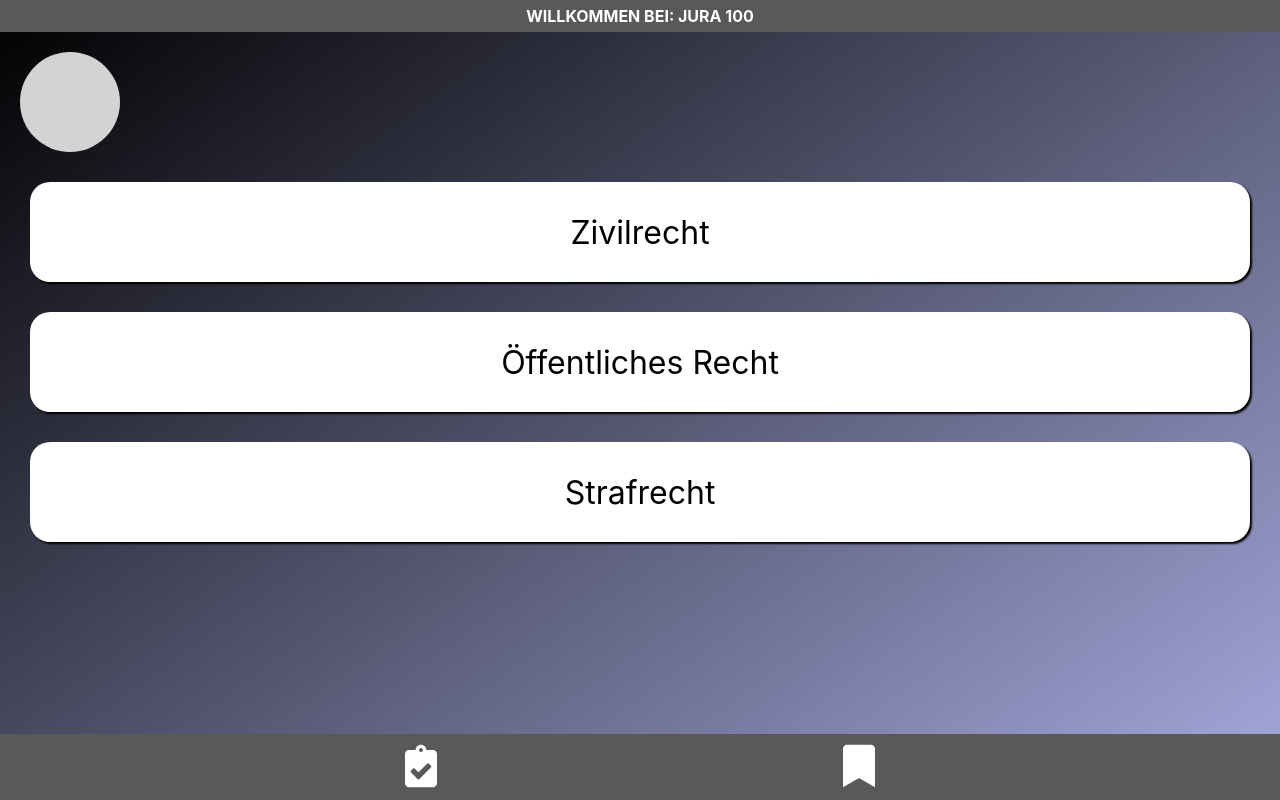
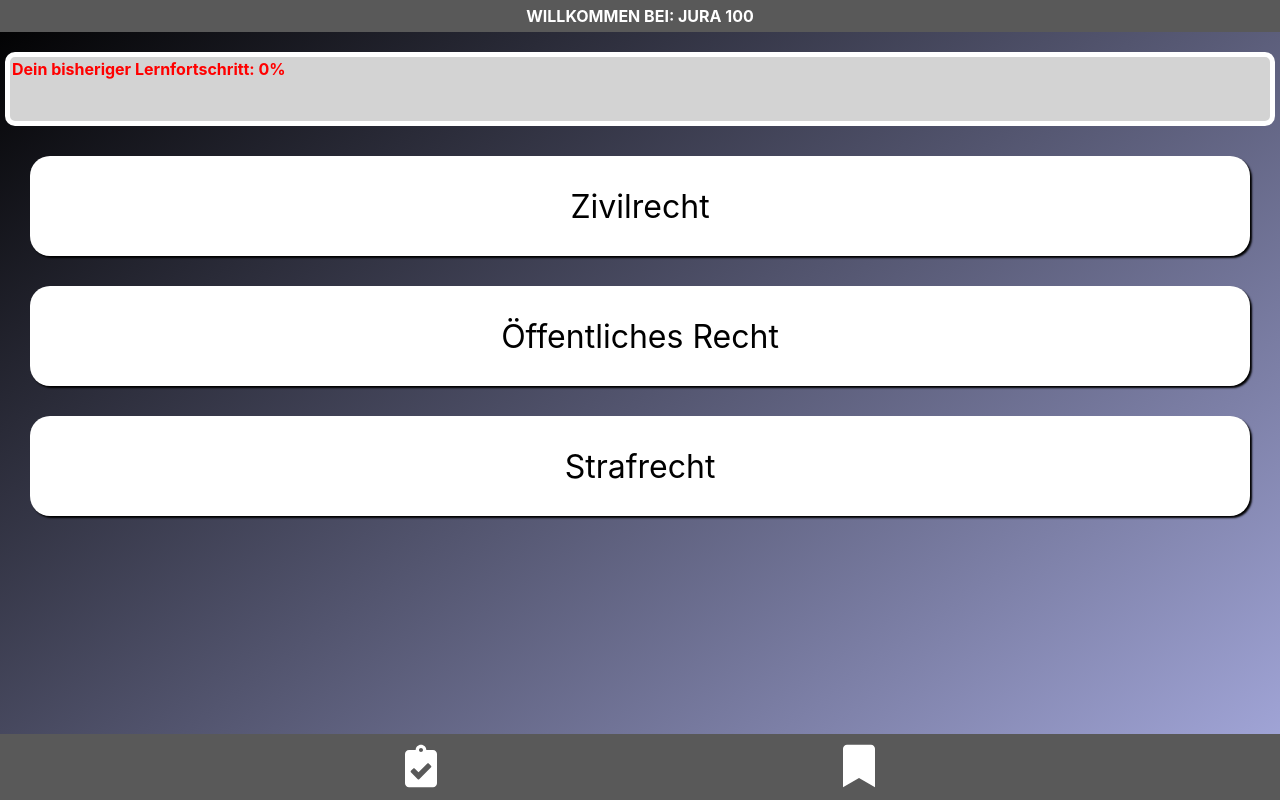
Before and after one commit to CaroSophie/Jura100, a React (Create React App) app: page / in a window 1280 px wide. Built offline with nearby package versions, Linux system fonts and the light colour scheme; what uid would draw is missing.

Commit message:
No circle but progress in number

```diff
--- a/package.json
+++ b/package.json
@@ -29,6 +29,7 @@
     "babel-plugin-jsx-remove-data-test-id": "^1.2.1",
     "babel-plugin-styled-components": "1.8.0",
     "react": "^16.6.1",
+    "react-circular-progressbar": "^1.0.0",
     "react-dom": "^16.6.1",
     "react-router-dom": "4.3.1",
     "react-scripts": "2.1.1",
--- a/src/components/Progressbar.js
+++ b/src/components/Progressbar.js
@@ -2,26 +2,36 @@ import React, { Component } from 'react'
 import styled from 'styled-components'
 
 const Progress = styled.div`
-  height: 100px;
-  width: 100px;
   background: lightgrey;
-  border-radius: 50%;
-  display: flex;
-  justify-content: center;
-  margin: 20px;
+  margin: 5px;
+  margin-top: 20px;
+  display: -webkit-box;
+  border-radius: 10px 10px 10px;
+  border: 5px solid white;
+  color: red;
+  display: grid;
+  text-align: start;
+  font-weight: bold;
+  padding: 2px;
 
   &::after {
     content: '';
     display: block;
-    border-radius: 50%;
     width: ${props => props.percentage * 100}%;
     background: blue;
-    transition: width 0.3s ease;
+    height: 30px;
+    margin-top: 10px;
+    border-radius: inherit;
   }
 `
 class Progressbar extends Component {
   render() {
-    return <Progress percentage={this.props.percentage} />
+    return (
+      <Progress percentage={this.props.percentage}>
+        {'Dein bisheriger Lernfortschritt: '}
+        {Math.round(this.props.percentage * 100)}%
+      </Progress>
+    )
   }
 }
 
```
Also changed, not shown: 1 other file (tests, documents, lock files or other folders).
